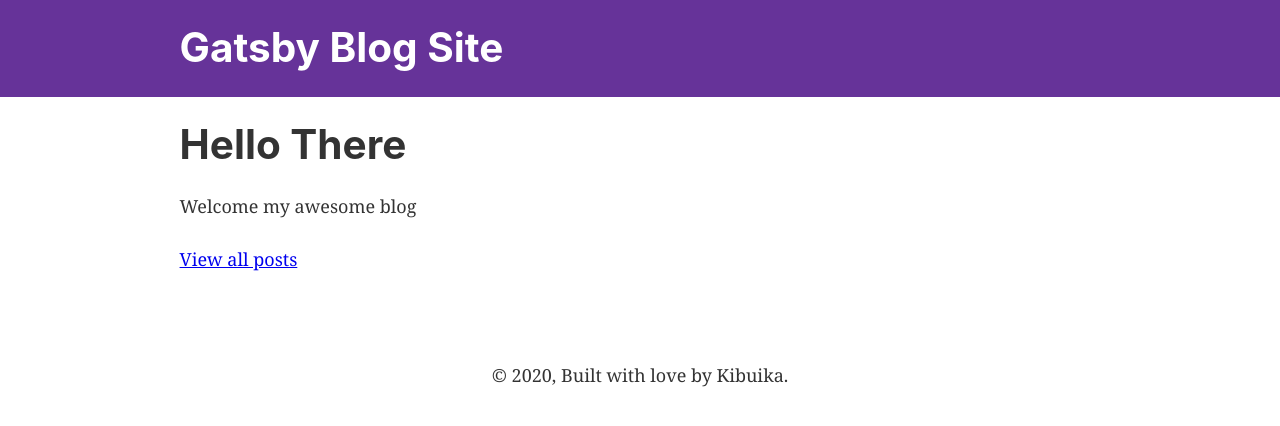
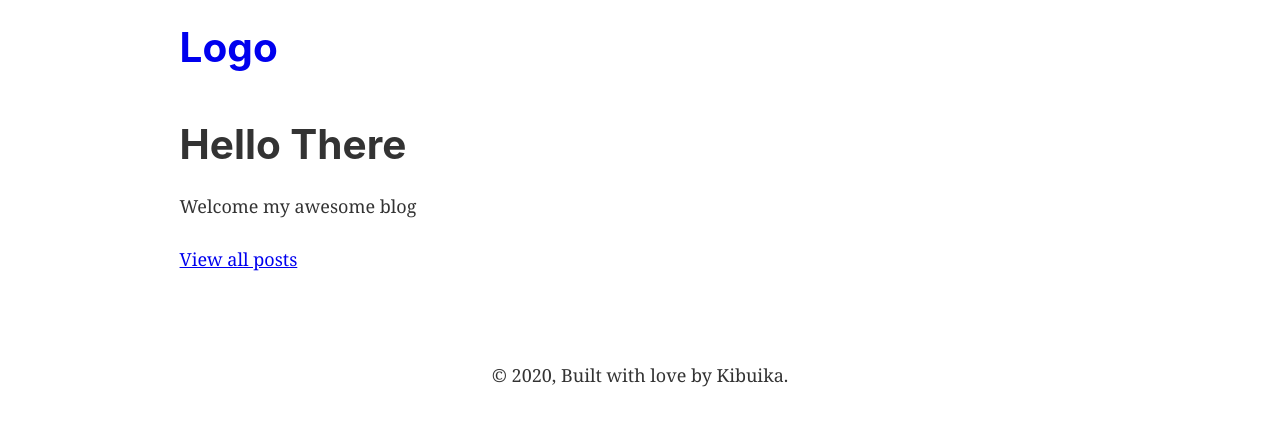
Before and after one commit to kibuikaCodes/blog-build, a Gatsby site: page / in a window 1280 px wide. Built offline with nearby package versions, Linux system fonts and the light colour scheme; Gatsby itself is replaced by a stand-in of ours.

Commit message:
edited the header text

```diff
--- a/gatsby-config.js
+++ b/gatsby-config.js
@@ -4,7 +4,7 @@ require("dotenv").config({
 
 module.exports = {
   siteMetadata: {
-    title: `Gatsby Blog Site`,
+    title: `Logo`,
     description: `Write your site description here!`,
     author: `@kibuikaCodes`,
   },
--- a/src/components/header.js
+++ b/src/components/header.js
@@ -5,7 +5,6 @@ import React from "react"
 const Header = ({ siteTitle }) => (
   <header
     style={{
-      background: `rebeccapurple`,
       marginBottom: `1.45rem`,
     }}
   >
@@ -20,7 +19,7 @@ const Header = ({ siteTitle }) => (
         <Link
           to="/"
           style={{
-            color: `white`,
+            color: `rebecapurple`,
             textDecoration: `none`,
           }}
         >
--- a/src/pages/index.js
+++ b/src/pages/index.js
@@ -4,9 +4,9 @@ import Layout from "../components/layout";
 import SEO from "../components/seo";
 // import "./index.css";
 const IndexPage = () => (
-  <Layout>
+  <Layout style={{backgroundColor: '#eb4634'}}>
     <SEO title="Home" keywords={[`gatsby`, `application`, `react`]} />
-    <div className="home">
+    <div >
       <h1>Hello There</h1>
       <p>Welcome my awesome blog</p>
       <div>
```
